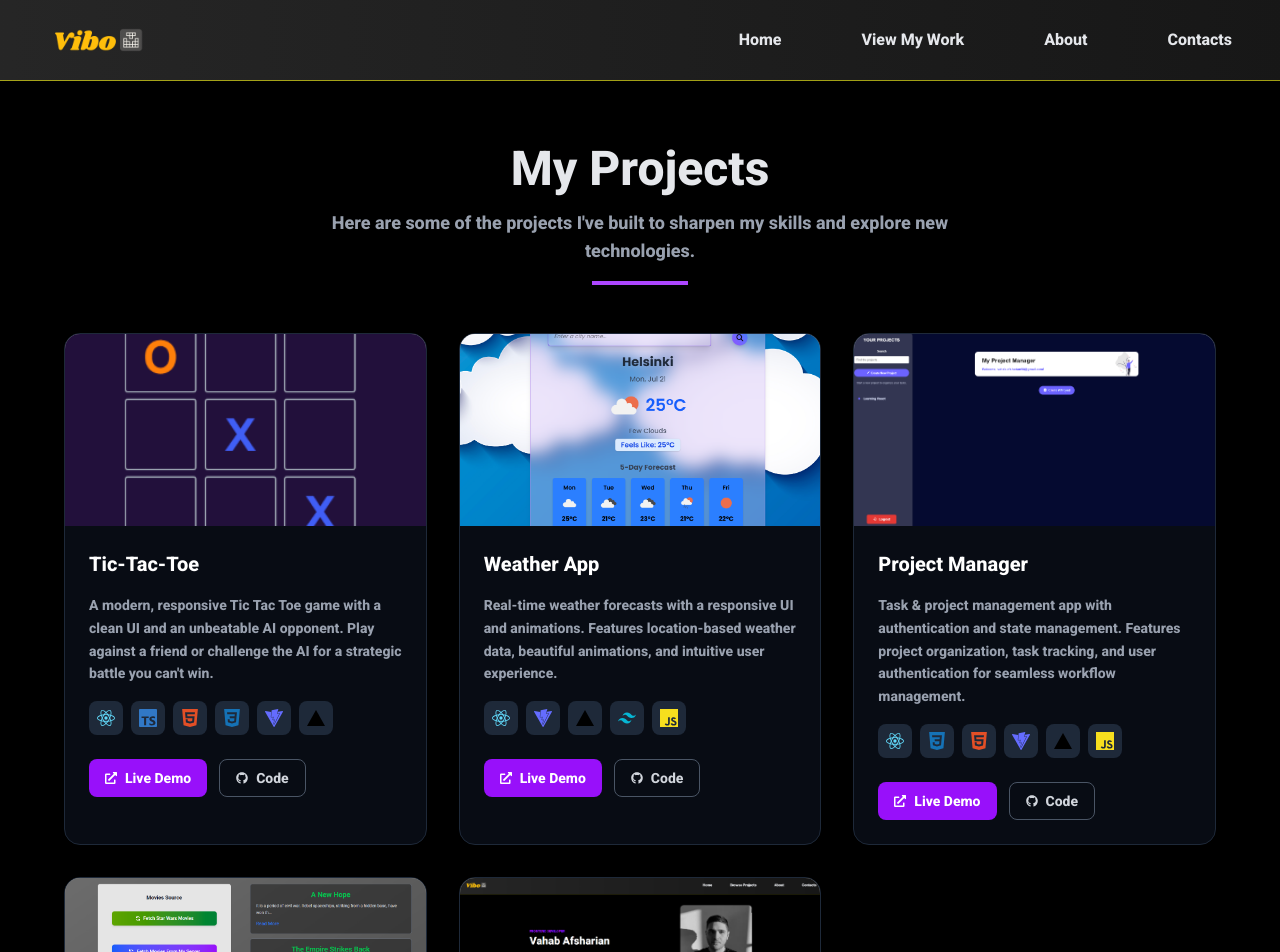
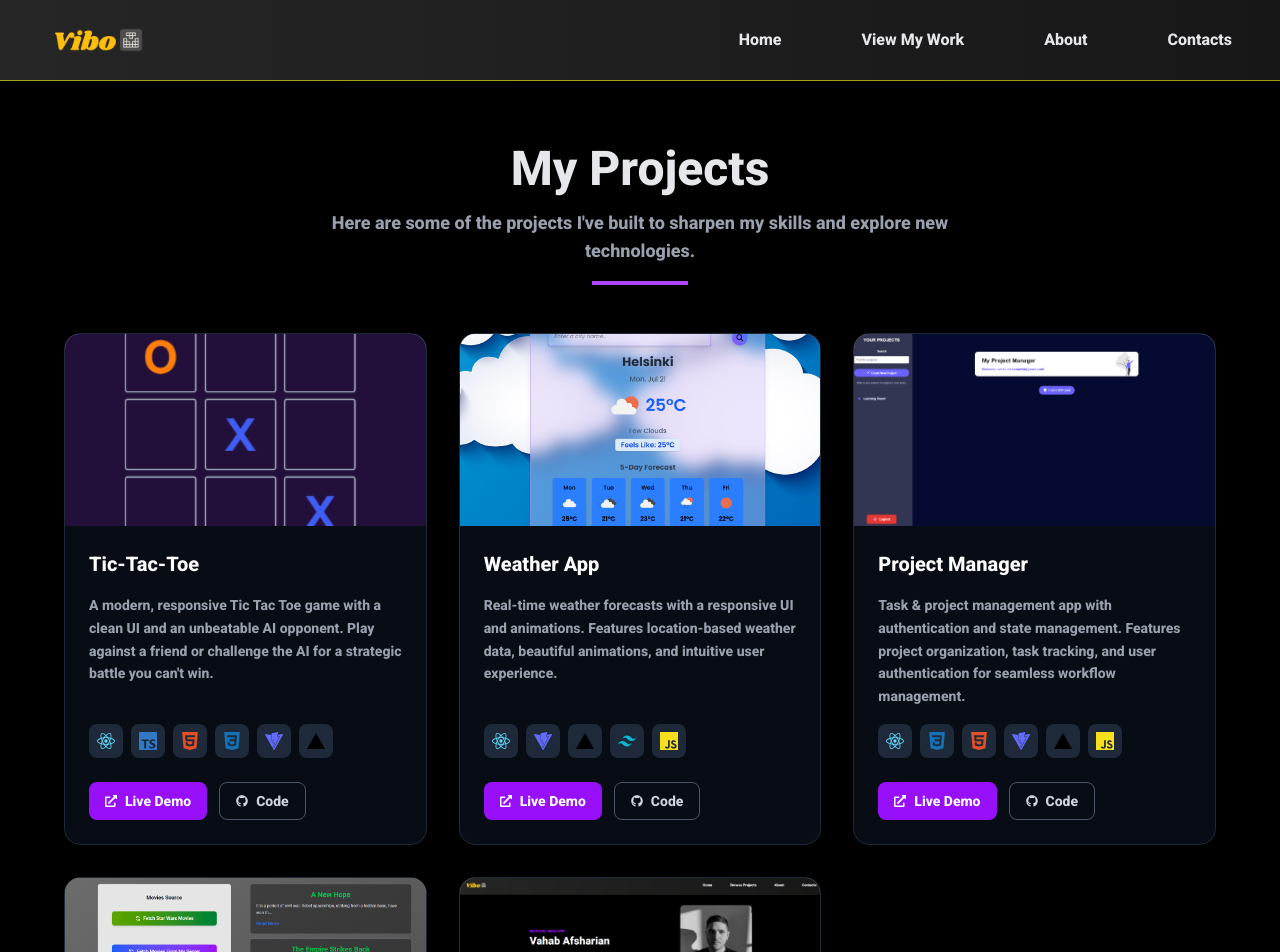
Before and after one commit to viboverse/my-personal-portfolio, a Next.js app: page /projects in a window 1280 px wide. Shown: the top 952 px of the page. Built offline with nearby package versions, Linux system fonts and the light colour scheme.

Commit message:
fix: Enhance layout structure in ProjectCard for improved responsiveness and consistency

```diff
--- a/src/components/ProjectCard.tsx
+++ b/src/components/ProjectCard.tsx
@@ -33,7 +33,7 @@ export default function ProjectCard({
    techStack,
 }: ProjectCardProp) {
    return (
-      <div className="group overflow-hidden rounded-2xl border border-gray-800 bg-gray-900/50 backdrop-blur-sm transition-all duration-300 hover:scale-105 hover:transform hover:border-gray-700">
+      <div className="group flex h-full flex-col overflow-hidden rounded-2xl border border-gray-800 bg-gray-900/50 backdrop-blur-sm transition-all duration-300 hover:scale-105 hover:transform hover:border-gray-700">
          {/* Image  */}
          <div className="relative h-48 overflow-hidden bg-neutral-400">
             <Image
@@ -45,11 +45,11 @@ export default function ProjectCard({
          </div>
 
          {/* Project Content */}
-         <div className="space-y-4 p-6">
+         <div className="flex flex-1 flex-col space-y-4 p-6">
             <h3 className="text-xl font-semibold text-white transition-colors group-hover:text-purple-400">
                {title}
             </h3>
-            <p className="text-sm leading-relaxed text-gray-400">
+            <p className="flex-1 text-sm leading-relaxed text-gray-400">
                {description}
             </p>
 
```
